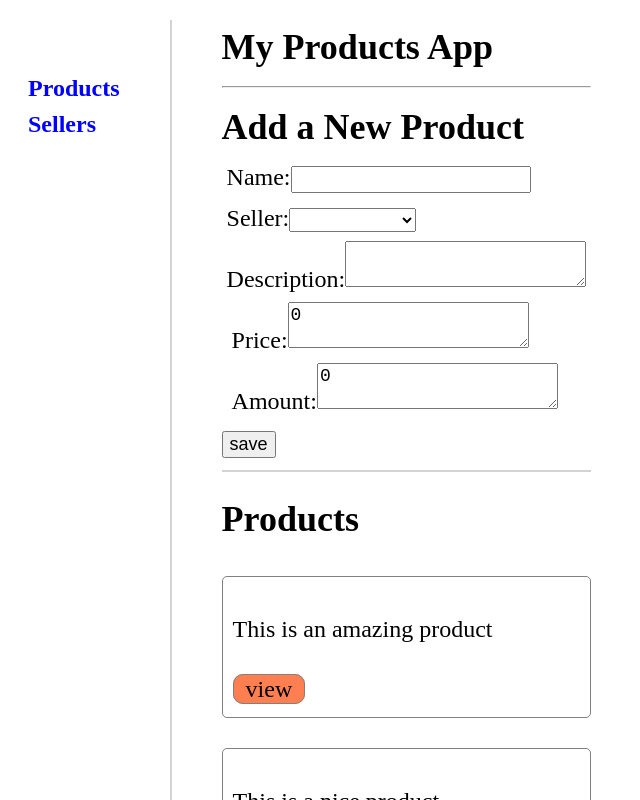
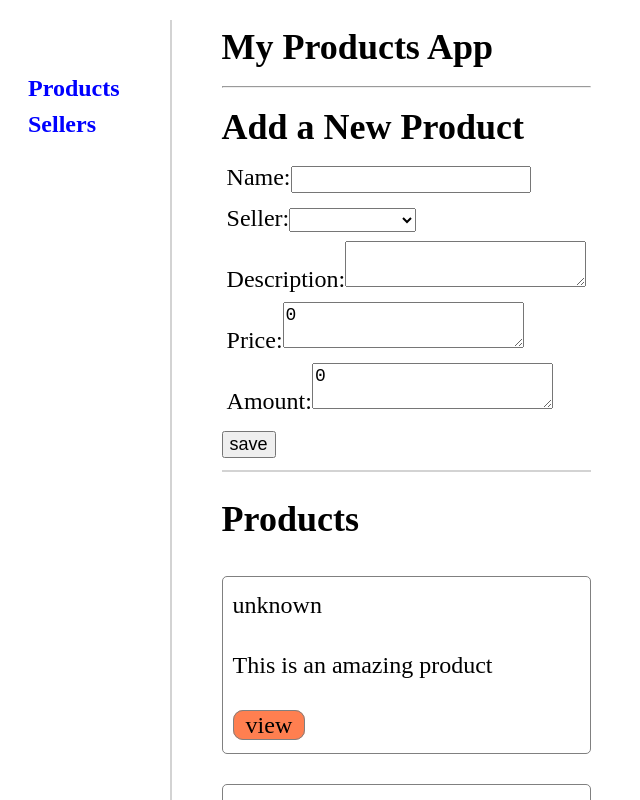
Before and after one commit to Alfaussa/redux-app, a React (Vite) app in the folder my-app/: page /products in a window 1280 px wide. Shown: the top 800 px of the page, without its empty margins (0-640 px from the left). Built offline with nearby package versions, Linux system fonts and the light colour scheme.

Commit message:
⊗jsrxPmRDMDO

```diff
--- a/my-app/src/parts/products/EditProductForm.jsx
+++ b/my-app/src/parts/products/EditProductForm.jsx
@@ -65,6 +65,7 @@ return (
         value={desc}
         onChange={onDescChanged}
     />
+    </p>
     <p>
     <label htmlFor="productPrice">Price:</label>
     <textarea
@@ -83,7 +84,7 @@ return (
         onChange={onAmountChanged}
     />
 </p>
-</p>
+
 <button type="button"
     onClick={onSaveProductClick}>save</button>
 </form>
--- a/my-app/src/parts/products/NewProductForm.jsx
+++ b/my-app/src/parts/products/NewProductForm.jsx
@@ -72,7 +72,8 @@ return (
 		value={desc}
 		onChange={onDescChanged}
 	/>
-    <p>
+    </p>
+	<p>
 	<label htmlFor="productPrice">Price:</label>
 	<textarea
 		id="productPrice"
@@ -90,7 +91,7 @@ return (
 		onChange={onAmountChanged}
 	/>
 </p>
-</p>
+
 <button type="button"
 	onClick={onSaveProductClick}>save</button>
 </form>
--- a/my-app/src/parts/products/ProductPage.jsx
+++ b/my-app/src/parts/products/ProductPage.jsx
@@ -1,6 +1,7 @@
 import { useParams } from "react-router-dom"
 import { useSelector } from "react-redux"
 import { Link } from 'react-router-dom'
+import { SellerOfProd } from "./SellerOfProd"
 export const ProductPage = () => {
 	let params = useParams()
 	const { productId } = params
@@ -17,6 +18,7 @@ export const ProductPage = () => {
     return (
 	<div>
 		<h2>{product.name}</h2>
+        <SellerOfProd sellerId={product.seller} />
 		<p>Description: {product.desc}</p>
 		<p>Price: {product.price}</p>
 		<p>Amount:{product.amount}</p>
--- a/my-app/src/parts/products/ProductsList.jsx
+++ b/my-app/src/parts/products/ProductsList.jsx
@@ -1,12 +1,14 @@
 import { useSelector } from 'react-redux'
 import { NewProductForm } from './NewProductForm'
 import { Link } from 'react-router-dom'
+import { SellerOfProd } from './SellerOfProd'
 
 export const ProductsList = () => {
 	const products = useSelector((state) => state.products)
     const dispProducts = products.map((product) => (
 	<div key={product.id} className="product-excerpt">
 		<h3>{product.name}</h3>
+		<SellerOfProd sellerId={product.seller} />
 		<p>{product.desc.substring(0, 100)}</p>
 		<Link to={`/products/${product.id}`} className="link-btn">
 			view
--- /dev/null
+++ b/my-app/src/parts/products/SellerOfProd.jsx
@@ -0,0 +1,12 @@
+import { useSelector } from "react-redux";
+
+
+export const SellerOfProd = ({ sellerId }) => {
+	const seller = useSelector((state) =>
+		state.sellers.find((seller) => seller.id
+			=== sellerId)
+	)
+    return <>
+    <span> {seller ? seller.name : 'unknown'}</span>
+    </>
+}
```
